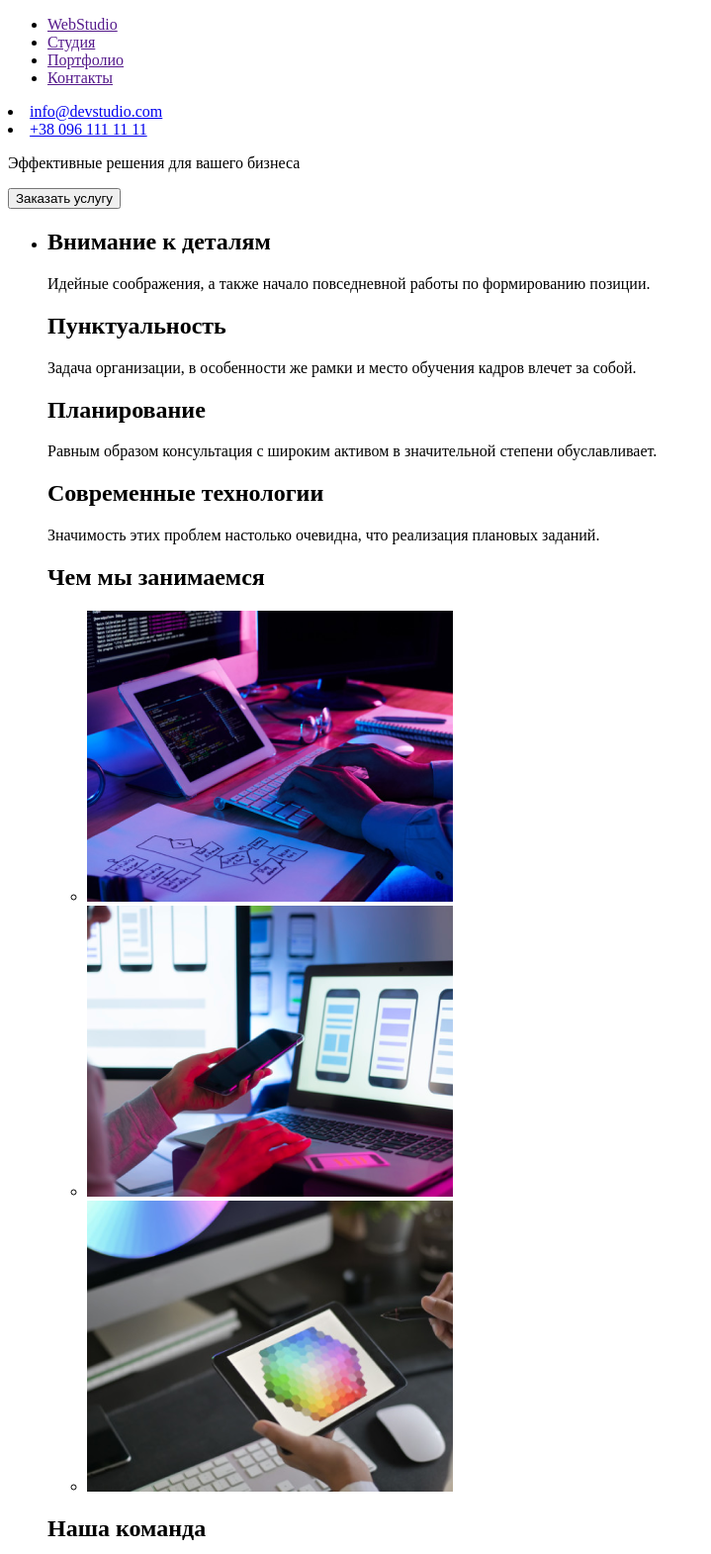
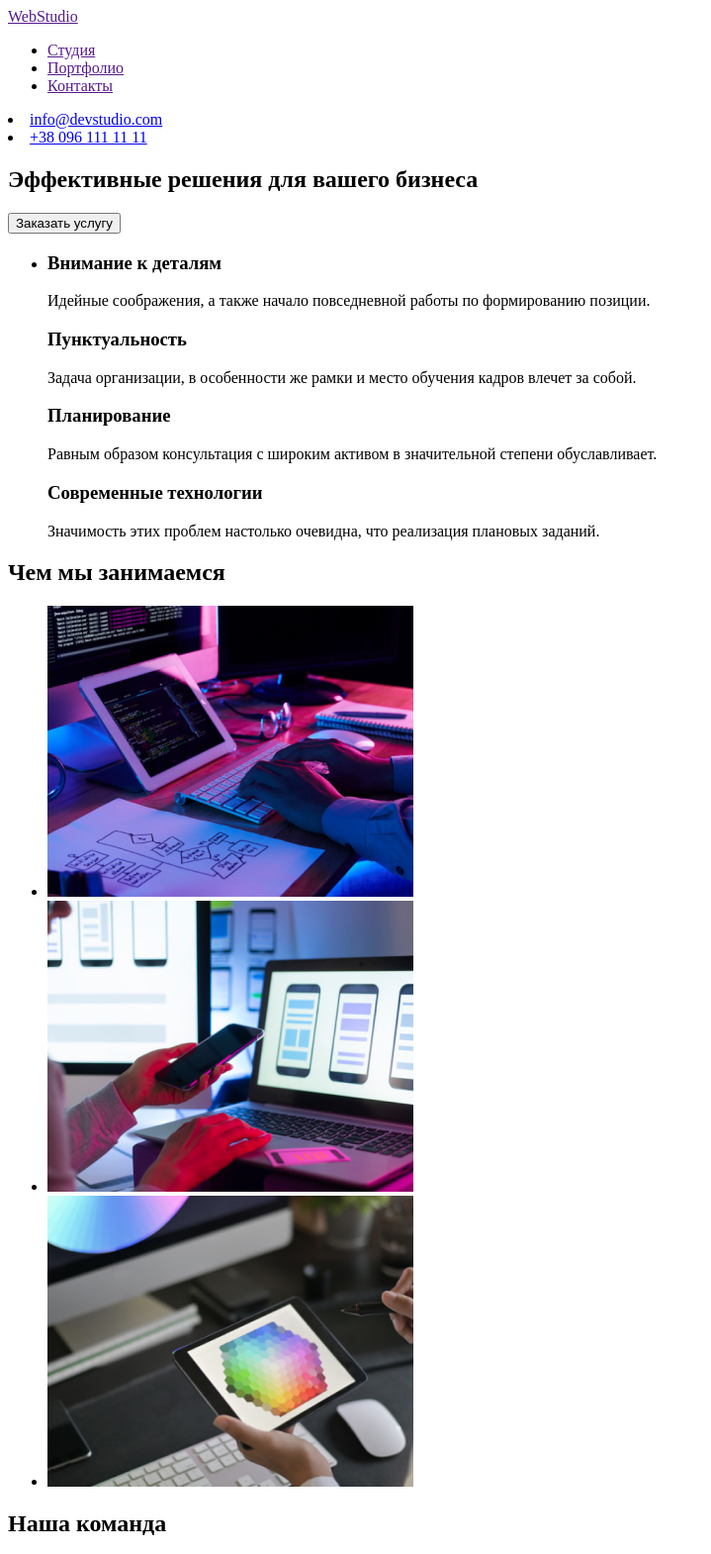
Before and after one commit to sashaopoka/goit-markup-hw-02, a plain HTML site: page index.html in a window 1280 px wide. Shown: the top 1570 px of the page at 99% size, without its empty margins (0-719 px from the left). Drawn offline with Linux system fonts and the light colour scheme.

Commit message:
вніс зміни

```diff
--- a/index.html
+++ b/index.html
@@ -9,10 +9,8 @@
 <body>
   <header>
       <nav>
+        <a href="">WebStudio</a>
       <ul>
-    <li>
-        <a href="">WebStudio</a>
-    </li>
     <li>
       <a href="">Студия</a>
     </li>
@@ -30,33 +28,37 @@
       <a href="tel:+38 096 111 11 11">+38 096 111 11 11</a>
     </li>
     </ul>
-    <div>
-      <p> Эффективные решения для вашего бизнеса</p>
-      <button type="button">Заказать услугу</button>
-    </div>
+
     </header>
     <main>
       <section>
+        <div>
+          <h1> Эффективные решения для вашего бизнеса</h1>
+          <button type="button">Заказать услугу</button>
+        </div>
         <ul>
           <li>
-              <h1>Внимание к деталям</h1>
+              <h3>Внимание к деталям</h3>
               <p>
                 Идейные соображения, а также начало повседневной работы по формированию позиции.
                </p>
-               <h1>Пунктуальность </h1>
+               <h3>Пунктуальность </h3>
               <p>
                 Задача организации, в особенности же рамки и место обучения кадров влечет за собой.
                </p>
-               <h1>Планирование</h1>
+               <h3>Планирование</h3>
               <p>
                 Равным образом консультация с широким активом в значительной степени обуславливает.
                </p>
-               <h1>Современные технологии</h1>
+               <h3>Современные технологии</h3>
               <p>
                 Значимость этих проблем настолько очевидна, что реализация плановых заданий.
                </p>
           </li>
-          <h1>Чем мы занимаемся</h1>
+        </ul>
+      </section>
+      <section>
+          <h2>Чем мы занимаемся</h2>
           <ul>
             <li>
                 <img src="./images/img1.png"
@@ -77,14 +79,16 @@
               height="294">
             </li>
               </ul>
-              <h1>Наша команда</h1>
+       </section>
+       <section>
+              <h2>Наша команда</h2>
           <ul>
             <li>
                 <img src="./images/product_designer.jpg"
                 alt="ноутбук"
                 width="270"
                 height="260">
-                <h2>Игорь Демьяненко</h2>
+                <h3>Игорь Демьяненко</h3>
                 <p>Product Designer</p>
             </li>
             <li>
@@ -92,14 +96,14 @@
               alt="ноутбук"
               width="270"
                 height="260">
-                <h2>Ольга Репина</h2>
+                <h3>Ольга Репина</h3>
                 <p>Frontend Developer</p>
             </li>
             <li>
               <img src="./images/marketing.jpg"
               width="270"
                 height="260">
-                <h2>Николай Тарасов</h2>
+                <h3>Николай Тарасов</h3>
                <p>Marketing</p>
             </li>
             <li>
@@ -107,17 +111,18 @@
               alt="ноутбук"
               width="270"
                 height="260">
-                <h2>Михаил Ермаков</h2>
+                <h3>Михаил Ермаков</h3>
                <p>UI Designer</p>
             </li>
               </ul>
 
-                </section>
-    <section>
-      <h2>WebStudio</h2>
+      </section>
+    </main>
+    <footer>
+      <a href="">WebStudio</a>
+      <address>
       <ul>
         <li>
-          <address>
           <a
           href="https://goo.gl/maps/WY55XERZTnNJvbta6"
           target="_blank"
@@ -129,11 +134,9 @@
           </li>
           <li>
             <a href="tel:099 111 11 11">099 111 11 11</a>
-          </adrdress>
           </li>
       </ul>
-    </section>
-    </main>
-<footer></footer>
+    </adrdress>
+</footer>
 </body>
 </html>
```
